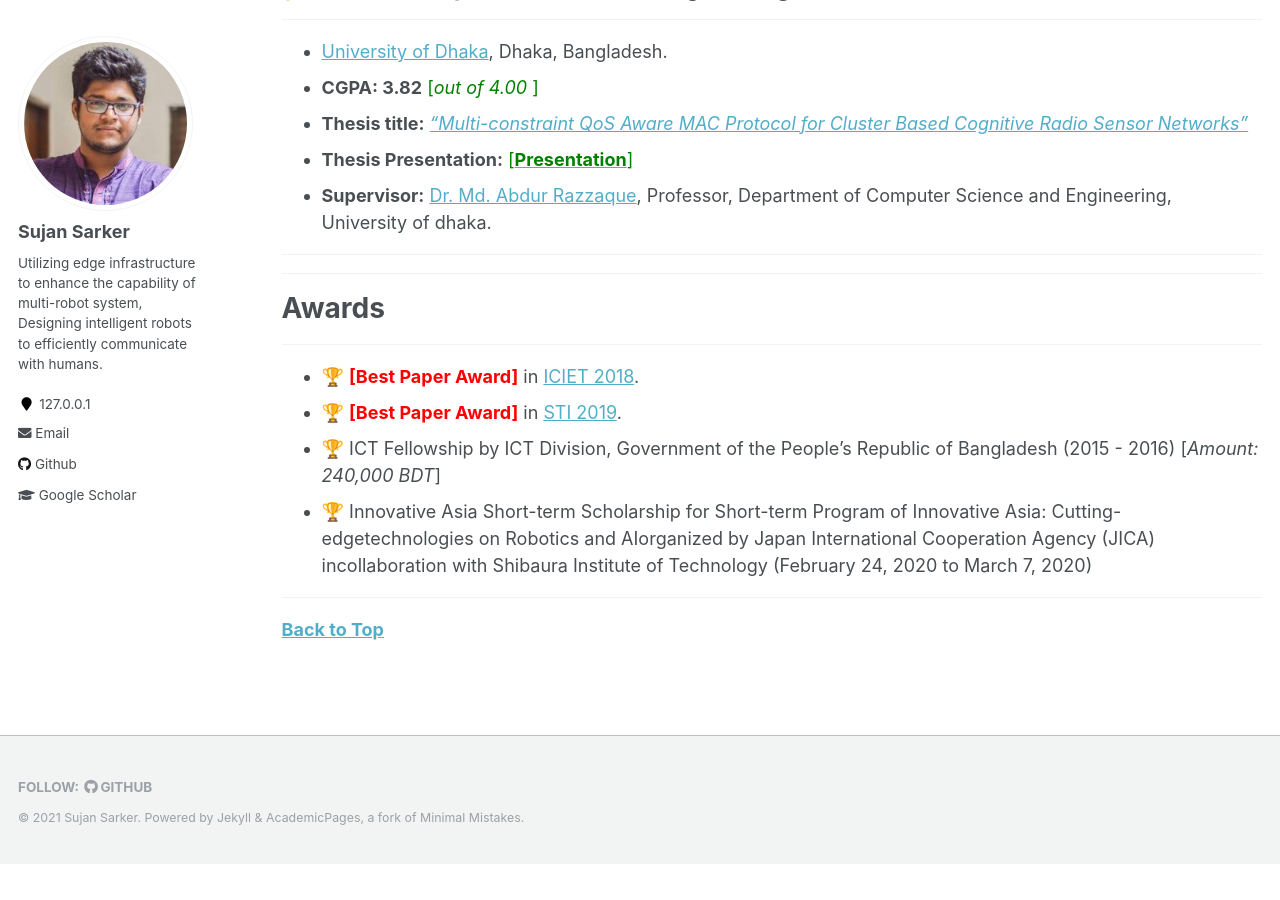
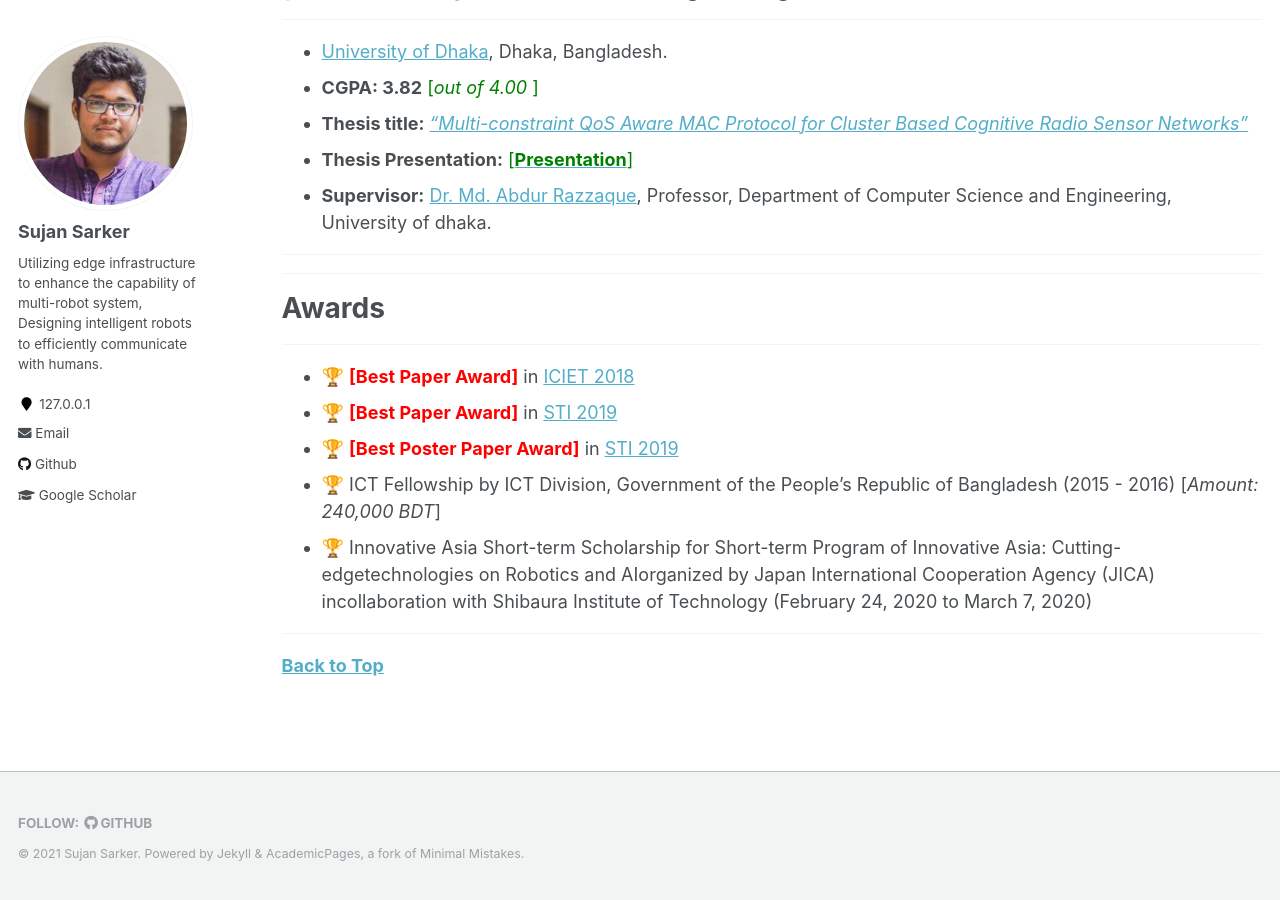
Before and after one commit to sujan-sarker/sujan-sarker.github.io, a Jekyll site: the page built from _pages/education-awards.md, in a window 1280 px wide and 900 px high, scrolled down 580 px. Built offline with Jekyll 4.4.1, drawn with Linux system fonts in a browser that asks for light colours; before the commit the page ends 1444 px from its top, so only the background shows below that.

Commit message:
Update education-awards.md

```diff
--- a/_pages/education-awards.md
+++ b/_pages/education-awards.md
@@ -38,8 +38,9 @@ author_profile: true
 # Awards
 ---------
 
-* 🏆 <span style="color:Red"> **[Best Paper Award]** </span> in [ICIET 2018](https://cse.du.ac.bd/iciet/).
-* 🏆  <span style="color:Red"> **[Best Paper Award]** </span> in [STI 2019](http://fse.green.edu.bd/sti-2019/).
+* 🏆 <span style="color:Red"> **[Best Paper Award]** </span> in [ICIET 2018](https://cse.du.ac.bd/iciet/)
+* 🏆  <span style="color:Red"> **[Best Paper Award]** </span> in [STI 2019](http://fse.green.edu.bd/sti-2019/)
+* 🏆  <span style="color:Red"> **[Best Poster Paper Award]** </span> in [STI 2019](http://fse.green.edu.bd/sti-2019/)
 * 🏆 ICT Fellowship by ICT Division, Government of the People’s Republic of Bangladesh (2015 - 2016) [*Amount: 240,000 BDT*]
 * 🏆 Innovative Asia Short-term Scholarship for Short-term Program of Innovative Asia: Cutting-edgetechnologies on Robotics and AIorganized by Japan International Cooperation Agency (JICA) incollaboration with Shibaura Institute of Technology (February 24, 2020 to March 7, 2020)
 
```
